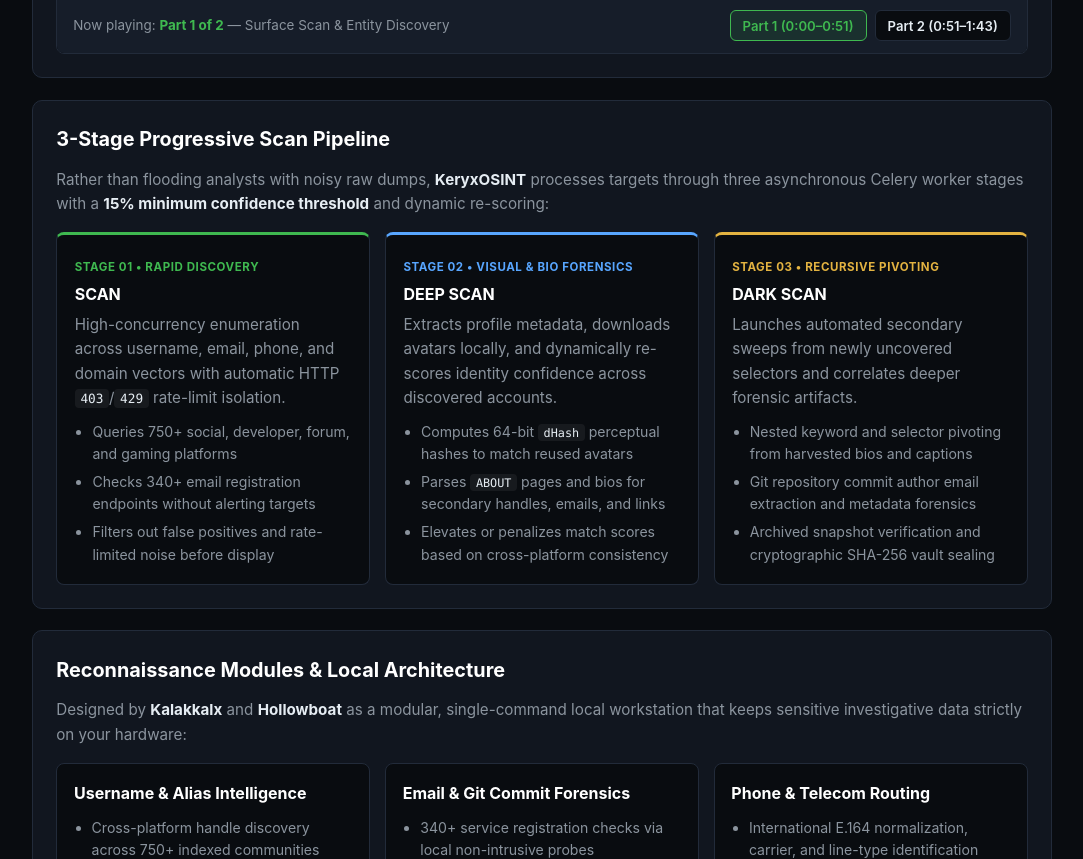
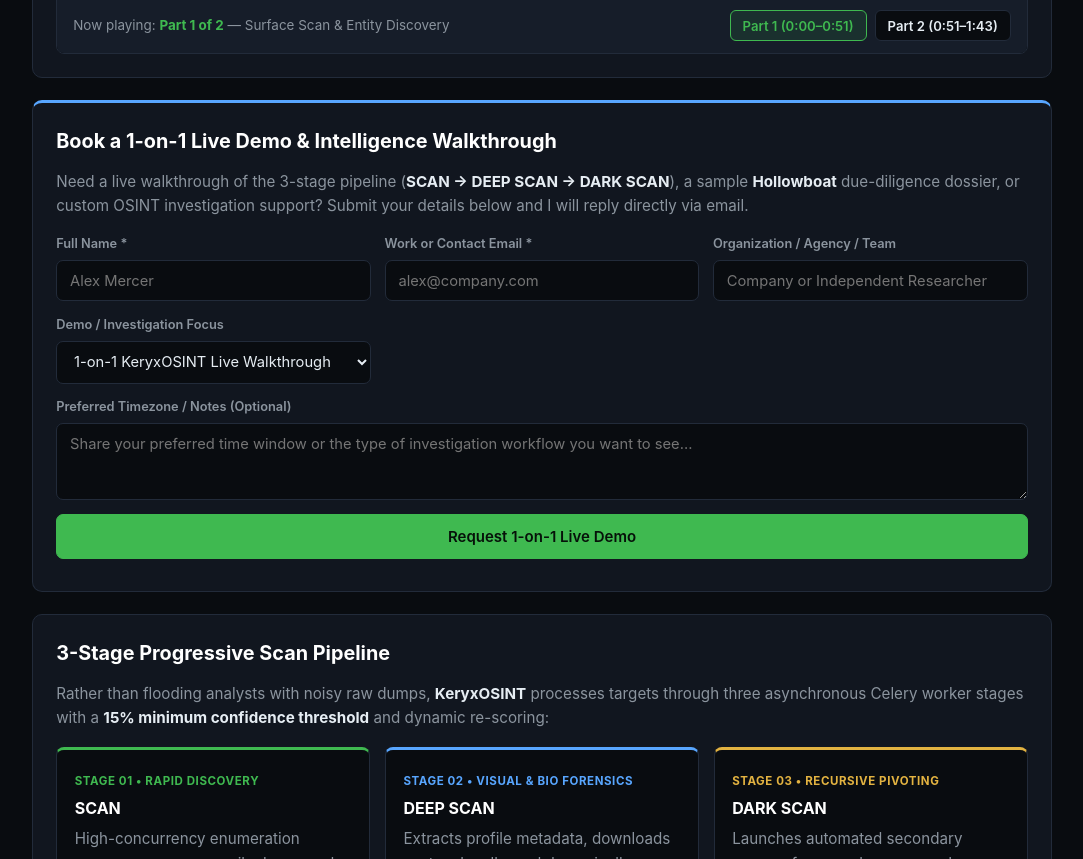
Before and after one commit to Kalakkalx/KeryxOSINT, a plain HTML site: page index.html in a window 1280 px wide. Shown: the part 1391-2250 px from the top of the page, without its empty margins (98-1181 px from the left). Drawn offline with nearby package versions, Linux system fonts and the light colour scheme.

Commit message:
Update index.html

```diff
--- a/index.html
+++ b/index.html
@@ -21,6 +21,14 @@
   <meta name="twitter:card" content="summary_large_image" />
   <meta name="twitter:title" content="KeryxOSINT — Local-First OSINT Workstation by Hollowboat" />
   <meta name="twitter:description" content="Created by Kalakkalx at Hollowboat. Free, local-first Python/Flask/Celery/Redis OSINT engine with dHash visual verification and SHA-256 evidence vaults." />
+
+  <!-- EmailJS SDK -->
+  <script src="https://cdn.jsdelivr.net/npm/@emailjs/browser@4/dist/email.min.js"></script>
+  <script>
+    (function () {
+      emailjs.init({ publicKey: "l6nIYZLtMFwC5tag_" });
+    })();
+  </script>
 
   <!-- Structured Data (JSON-LD) for Google Search & Rich Snippets -->
   <script type="application/ld+json">
@@ -228,6 +236,13 @@
       border-color: var(--accent);
     }
 
+    nav a.demo-nav-btn {
+      background: var(--blue-soft);
+      color: var(--blue);
+      font-weight: 600;
+      border-color: rgba(88, 166, 255, 0.45);
+    }
+
     main {
       display: flex;
       flex-direction: column;
@@ -366,6 +381,83 @@
       border-color: var(--accent);
       background: var(--accent-soft);
       color: var(--accent);
+    }
+
+    /* Book a Demo Form */
+    #book-demo {
+      border-top: 3px solid var(--blue);
+    }
+
+    .demo-form {
+      display: grid;
+      grid-template-columns: repeat(auto-fit, minmax(min(100%, 240px), 1fr));
+      gap: 0.85rem;
+      margin-top: 1rem;
+    }
+
+    .form-field {
+      display: flex;
+      flex-direction: column;
+      gap: 0.35rem;
+    }
+
+    .form-field.full-span {
+      grid-column: 1 / -1;
+    }
+
+    .form-field label {
+      font-size: 0.8rem;
+      font-weight: 600;
+      color: var(--muted);
+    }
+
+    .form-field input,
+    .form-field select,
+    .form-field textarea {
+      width: 100%;
+      font-family: inherit;
+      font-size: 0.92rem;
+      padding: 0.65rem 0.8rem;
+      border-radius: 7px;
+      border: 1px solid var(--border);
+      background: var(--bg);
+      color: var(--text);
+      transition: border-color 0.2s;
+    }
+
+    .form-field input:focus,
+    .form-field select:focus,
+    .form-field textarea:focus {
+      outline: none;
+      border-color: var(--blue);
+    }
+
+    .demo-submit-btn {
+      cursor: pointer;
+      font-family: inherit;
+      font-size: 0.94rem;
+      font-weight: 600;
+      padding: 0.75rem 1.25rem;
+      border-radius: 7px;
+      border: 1px solid var(--accent);
+      background: var(--accent);
+      color: #061109;
+      transition: opacity 0.2s;
+    }
+
+    .demo-submit-btn:hover {
+      opacity: 0.92;
+    }
+
+    .demo-submit-btn:disabled {
+      opacity: 0.6;
+      cursor: not-allowed;
+    }
+
+    .demo-status {
+      font-size: 0.88rem;
+      font-weight: 500;
+      margin-top: 0.25rem;
     }
 
     /* 3-Stage Pipeline */
@@ -703,6 +795,7 @@
       </p>
       <nav aria-label="Primary Navigation">
         <a class="primary-btn" href="https://github.com/Kalakkalx/KeryxOSINT" target="_blank" rel="noopener">View on GitHub</a>
+        <a class="demo-nav-btn" href="#book-demo">Book a 1-on-1 Live Demo</a>
         <a href="#demo">Live Walkthrough</a>
         <a href="#pipeline">3-Stage Pipeline</a>
         <a href="#modules">Recon Modules</a>
@@ -763,6 +856,51 @@
             </div>
           </div>
         </div>
+      </section>
+
+      <!-- Book a Live Demo Section (EmailJS Integrated) -->
+      <section id="book-demo">
+        <h2>Book a 1-on-1 Live Demo &amp; Intelligence Walkthrough</h2>
+        <p>
+          Need a live walkthrough of the 3-stage pipeline (<strong>SCAN &rarr; DEEP SCAN &rarr; DARK SCAN</strong>), a sample <strong>Hollowboat</strong> due-diligence dossier, or custom OSINT investigation support? Submit your details below and I will reply directly via email.
+        </p>
+
+        <form id="keryx-demo-form" class="demo-form">
+          <div class="form-field">
+            <label for="from_name">Full Name *</label>
+            <input type="text" id="from_name" name="from_name" placeholder="Alex Mercer" required />
+          </div>
+
+          <div class="form-field">
+            <label for="reply_to">Work or Contact Email *</label>
+            <input type="email" id="reply_to" name="reply_to" placeholder="alex@company.com" required />
+          </div>
+
+          <div class="form-field">
+            <label for="organization">Organization / Agency / Team</label>
+            <input type="text" id="organization" name="organization" placeholder="Company or Independent Researcher" />
+          </div>
+
+          <div class="form-field">
+            <label for="use_case">Demo / Investigation Focus</label>
+            <select id="use_case" name="use_case">
+              <option value="1-on-1 KeryxOSINT Live Walkthrough">1-on-1 KeryxOSINT Live Walkthrough</option>
+              <option value="Corporate / Vendor Due Diligence Dossier">Corporate / Vendor Due Diligence Dossier</option>
+              <option value="Executive Breach & Exposure Audit">Executive Breach &amp; Exposure Audit</option>
+              <option value="Custom OSINT Investigation">Custom OSINT Investigation</option>
+            </select>
+          </div>
+
+          <div class="form-field full-span">
+            <label for="message">Preferred Timezone / Notes (Optional)</label>
+            <textarea id="message" name="message" rows="3" placeholder="Share your preferred time window or the type of investigation workflow you want to see..."></textarea>
+          </div>
+
+          <div class="form-field full-span">
+            <button type="submit" id="demo-submit-btn" class="demo-submit-btn">Request 1-on-1 Live Demo</button>
+            <div id="demo-status" class="demo-status" role="status" aria-live="polite"></div>
+          </div>
+        </form>
       </section>
 
       <!-- 3-Stage Progressive Scan Pipeline -->
@@ -1042,7 +1180,7 @@
     </footer>
   </div>
 
-  <!-- Seamless Part 1 -> Part 2 Demo Video Controller -->
+  <!-- Seamless Part 1 -> Part 2 Demo Video Controller & EmailJS Submission -->
   <script>
     (function () {
       const video = document.getElementById('demoVideo');
@@ -1075,6 +1213,33 @@
       btnPart2.addEventListener('click', function () {
         loadPart(2, true);
       });
+
+      // EmailJS Demo Booking Handler
+      const demoForm = document.getElementById('keryx-demo-form');
+      const submitBtn = document.getElementById('demo-submit-btn');
+      const demoStatus = document.getElementById('demo-status');
+
+      demoForm.addEventListener('submit', function (e) {
+        e.preventDefault();
+        submitBtn.disabled = true;
+        submitBtn.textContent = 'Sending Request...';
+        demoStatus.textContent = '';
+
+        emailjs.sendForm('Service_q7oas2p', 'template_ybxp116', this)
+          .then(function () {
+            demoStatus.style.color = '#3fb950';
+            demoStatus.textContent = 'Demo request sent! I will reply to your email shortly with session details.';
+            demoForm.reset();
+          })
+          .catch(function (err) {
+            demoStatus.style.color = '#f85149';
+            demoStatus.textContent = 'Could not send right now (' + (err.text || 'network error') + '). Feel free to email kalakkalkarthi6838@gmail.com directly.';
+          })
+          .finally(function () {
+            submitBtn.disabled = false;
+            submitBtn.textContent = 'Request 1-on-1 Live Demo';
+          });
+      });
     })();
   </script>
 </body>
```
